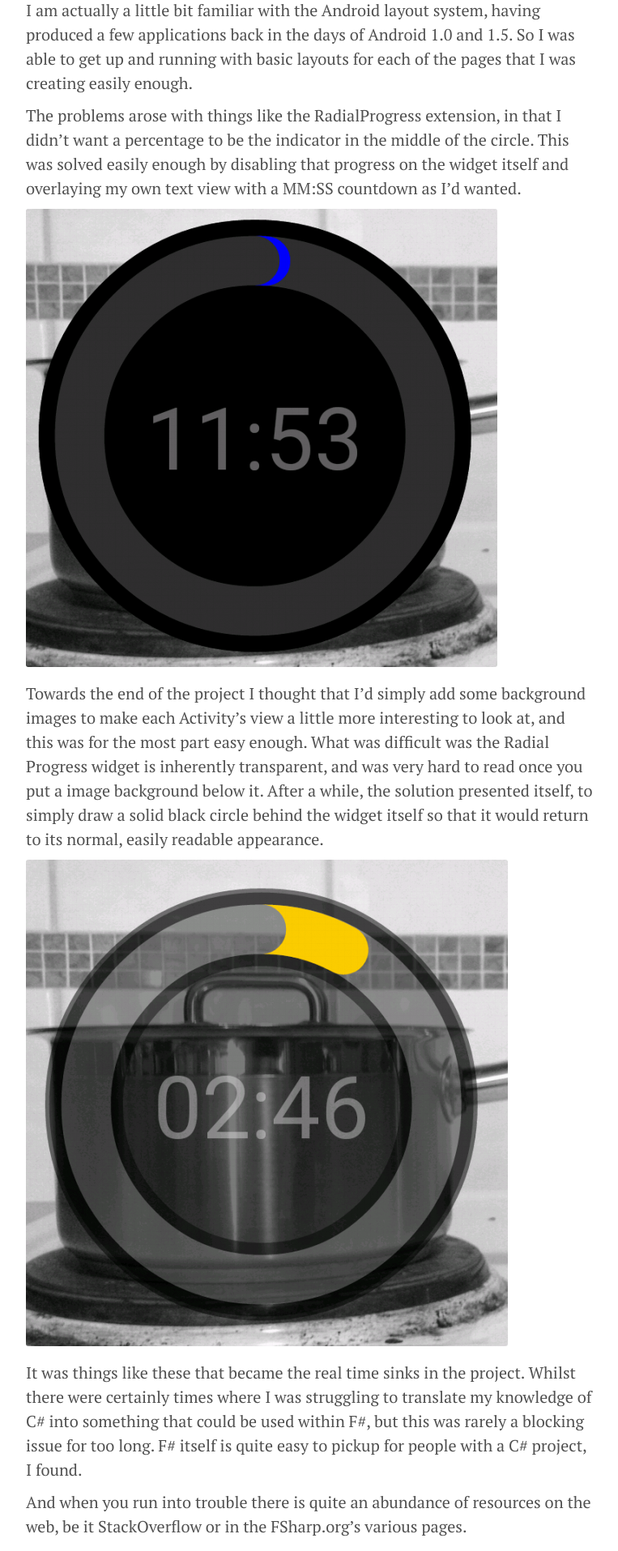
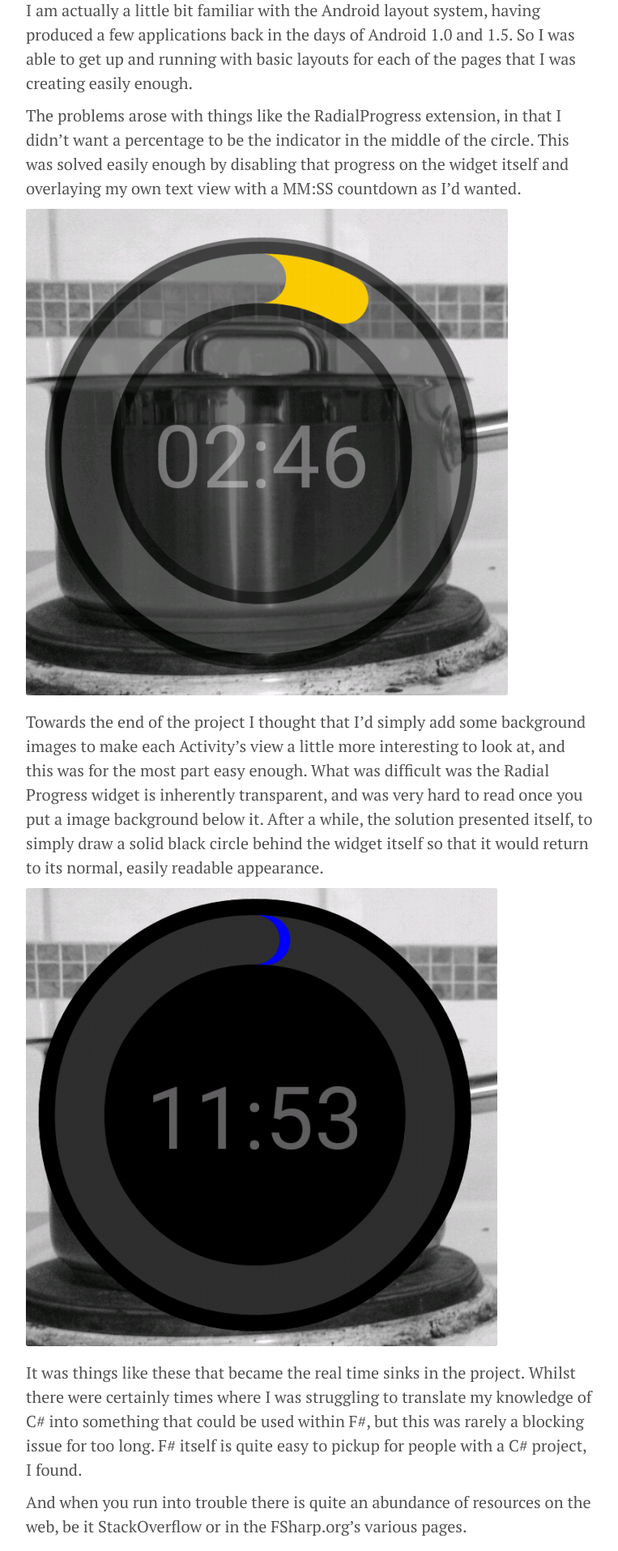
Before and after one commit to duaneedwards/duaneedwards.github.io, a Jekyll site: the page built from _posts/2014-07-20-monkey-business-3.md, in a window 1280 px wide. Shown: the part 1217-3133 px from the top of the page at 81% size, without its empty margins (258-1021 px from the left). Built offline with Jekyll 4.4.1, drawn with Linux system fonts in a browser that asks for light colours; Markdown is read by kramdown in place of the engine named in the settings.

Commit message:
Update 2014-07-20-monkey-business-3.md

```diff
--- a/_posts/2014-07-20-monkey-business-3.md
+++ b/_posts/2014-07-20-monkey-business-3.md
@@ -16,11 +16,11 @@ I am actually a little bit familiar with the Android layout system, having produ
 
 The problems arose with things like the RadialProgress extension, in that I didn't want a percentage to be the indicator in the middle of the circle.  This was solved easily enough by disabling that progress on the widget itself and overlaying my own text view with a MM:SS countdown as I'd wanted.
 
-![Transparency_Issue_fixed.PNG](/media/Transparency_Issue_fixed.PNG)
+![Transparency_Issue.PNG](/media/Transparency_Issue.PNG)
 
 Towards the end of the project I thought that I'd simply add some background images to make each Activity's view a little more interesting to look at, and this was for the most part easy enough.  What was difficult was the Radial Progress widget is inherently transparent, and was very hard to read once you put a image background below it.  After a while, the solution presented itself, to simply draw a solid black circle behind the widget itself so that it would return to its normal, easily readable appearance.
 
-![Transparency_Issue.PNG](/media/Transparency_Issue.PNG)
+![Transparency_Issue_fixed.PNG](/media/Transparency_Issue_fixed.PNG)
 
 It was things like these that became the real time sinks in the project.  Whilst there were certainly times where I was struggling to translate my knowledge of C# into something that could be used within F#, but this was rarely a blocking issue for too long.  F# itself is quite easy to pickup for people with a C# project, I found.
 
```
